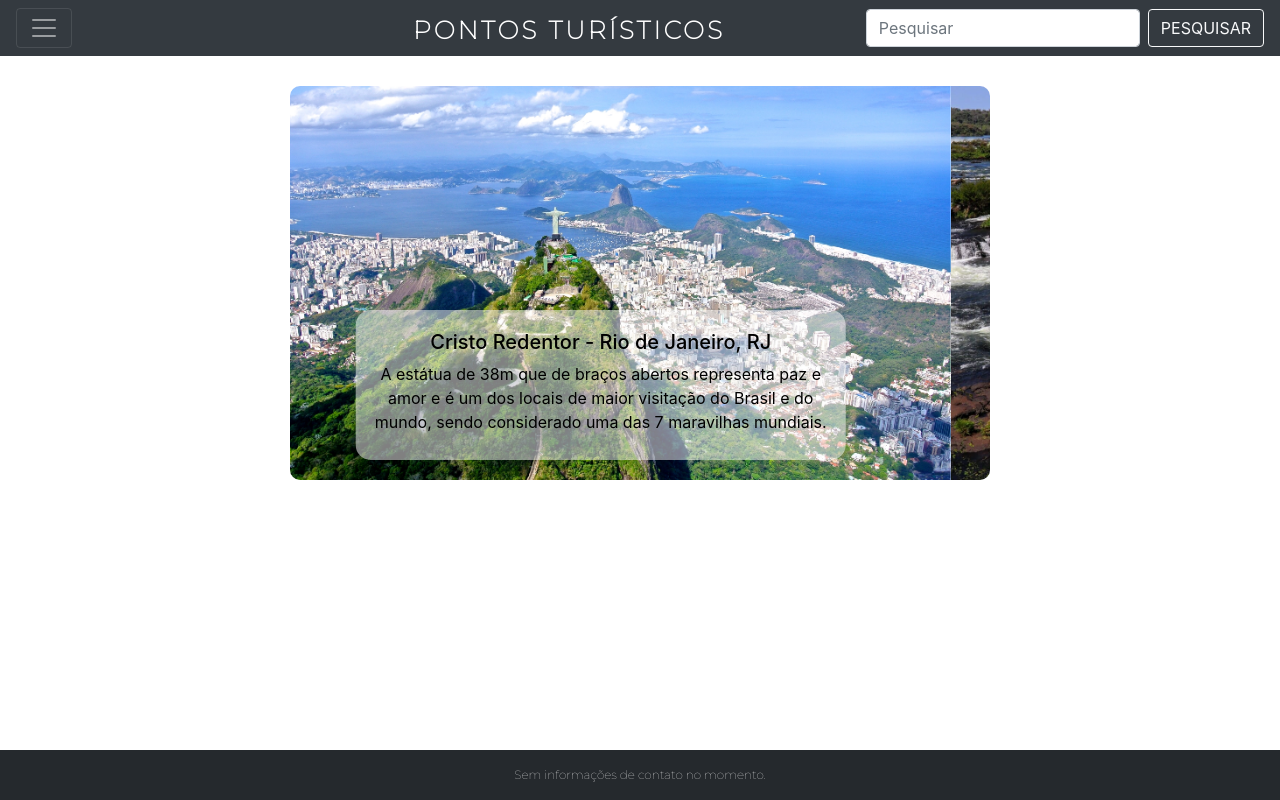
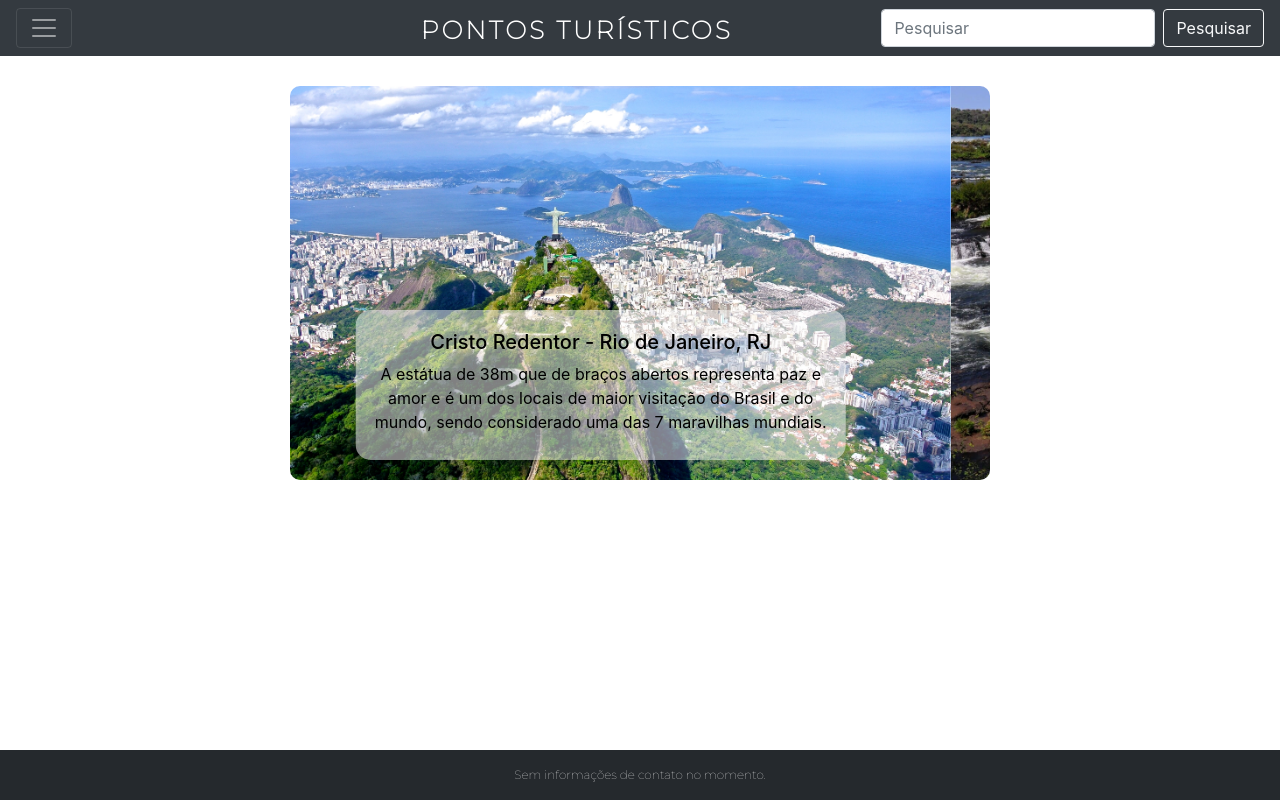
Before and after one commit to beatriz-moggio/estagios-utfpr, a plain HTML site: page projeto bootstrap 1/index-br.html in a window 1280 px wide. Drawn offline with nearby package versions, Linux system fonts and the light colour scheme.

Commit message:
projeto bootstrap 1

```diff
--- a/projeto bootstrap 1/index-br.html
+++ b/projeto bootstrap 1/index-br.html
@@ -27,7 +27,7 @@
 
         <form class="form-inline">
           <input class="form-control mr-sm-2" type="search" placeholder="Pesquisar" aria-label="Pesquisar">
-          <button class="btn btn-outline-light my-2 my-sm-0" type="submit">PESQUISAR</button>
+          <button class="btn btn-outline-light my-2 my-sm-0" type="submit">Pesquisar</button>
         </form>
       </nav>
 
```
Also changed, not shown: projeto bootstrap 1/index-eua.html (+1 -1 lines).
